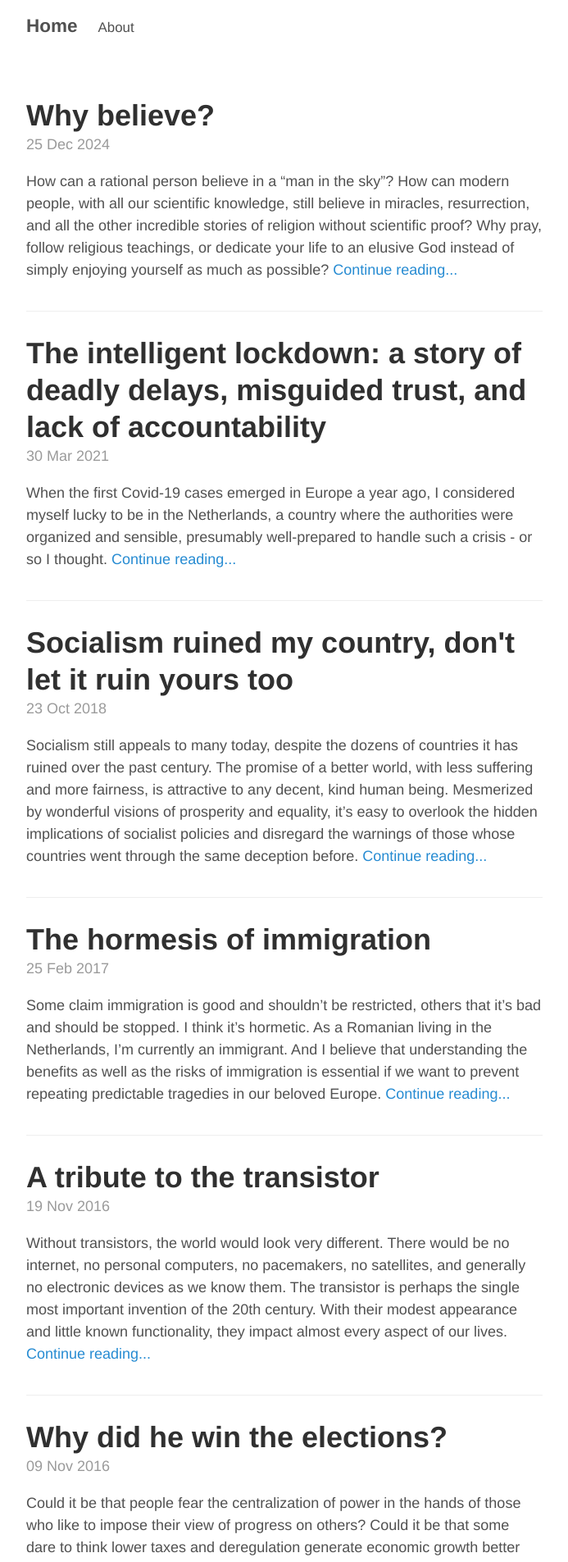
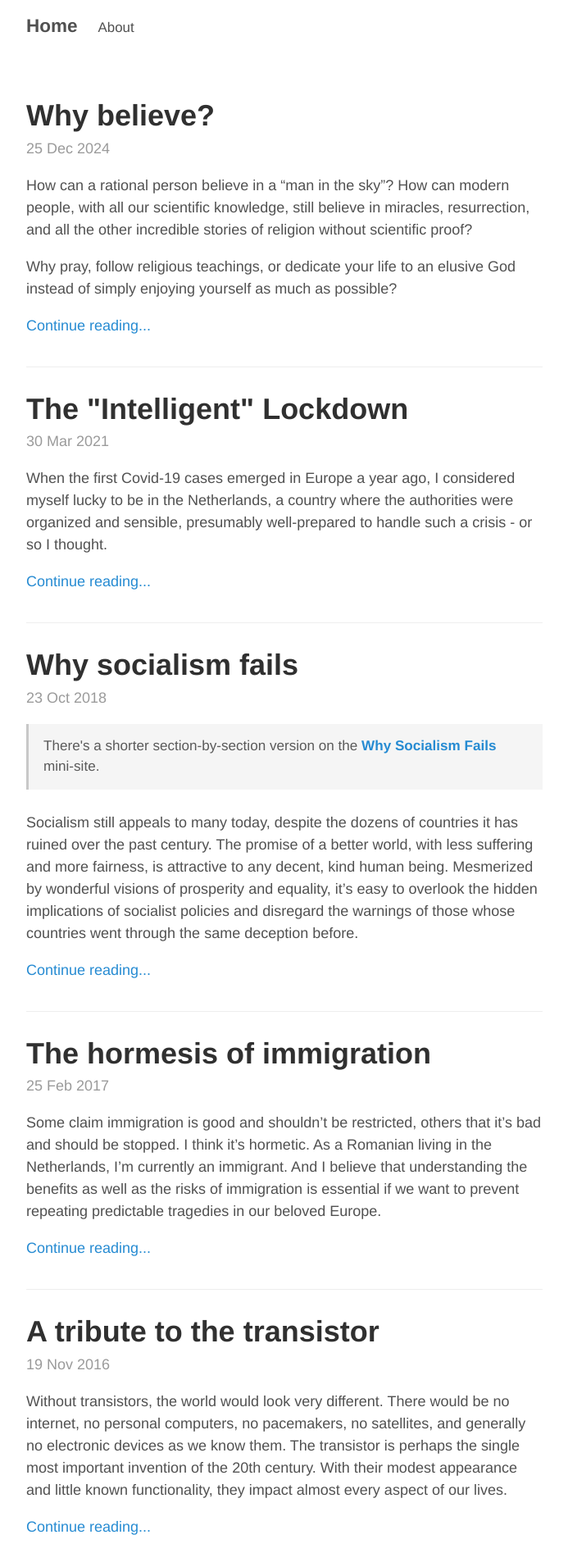
Before and after one commit to aoghina/aoghina.github.io, a Jekyll site: the page built from index.html, in a window 1280 px wide. Shown: the top 1905 px of the page at 82% size, without its empty margins (293-986 px from the left). Built offline with Jekyll 4.4.1, drawn with Linux system fonts in a browser that asks for light colours; the list of posts is cut into pages by our own code; some of the changed text lies outside the part shown.

Commit message:
Tweak titles

```diff
--- a/_layouts/post.html
+++ b/_layouts/post.html
@@ -4,6 +4,9 @@ layout: default
 
 <article class="post">
   <h1 class="post-title">{{ page.title }}</h1>
+  {% if page.subtitle %}
+  <p class="post-subtitle">{{ page.subtitle }}</p>
+  {% endif %}
   <time datetime="{{ page.date | date_to_xmlschema }}" class="post-date">{{ page.date | date_to_string }}</time>
   {{ content }}
 </article>
--- a/_posts/2018-10-23-socialism-ruined-my-country.md
+++ b/_posts/2018-10-23-socialism-ruined-my-country.md
@@ -1,9 +1,12 @@
 ---
 layout: post
-title: Socialism ruined my country, don't let it ruin yours too
+title: Why socialism fails
+subtitle: Socialism ruined my country, don't let it ruin yours too
 comments: True
 lang: en
 ---
+
+<p class="message">There's a shorter section-by-section version on the <a href="/why-socialism-fails/">Why Socialism Fails</a> mini-site.</p>
 
 Socialism still appeals to many today, despite the dozens of countries it has ruined over the past century. The promise of a better world, with less suffering and more fairness, is attractive to any decent, kind human being. Mesmerized by wonderful visions of prosperity and equality, it's easy to overlook the hidden implications of socialist policies and disregard the warnings of those whose countries went through the same deception before.
 
--- a/_sass/_message.scss
+++ b/_sass/_message.scss
@@ -4,8 +4,15 @@
 // or to a parent if there are multiple elements to show.
 
 .message {
-  margin-bottom: 1rem;
-  padding: 1rem;
-  color: #717171;
-  background-color: #f9f9f9;
+  margin-bottom: 1.5rem;
+  padding: 0.85rem 1rem;
+  color: #5a5a5a;
+  background-color: #f5f5f5;
+  border-left: 3px solid #c8c8c8;
+  font-size: 0.95rem;
+  line-height: 1.45;
 }
+
+.message a {
+  font-weight: 600;
+}
--- a/_sass/_posts.scss
+++ b/_sass/_posts.scss
@@ -19,10 +19,19 @@
   margin-top: 0;
 }
 
+.post-subtitle {
+  margin: -0.25rem 0 0.75rem;
+  font-size: 1.15rem;
+  font-weight: 400;
+  font-style: italic;
+  line-height: 1.35;
+  color: #6a6a6a;
+}
+
 // Meta data line below post title
 .post-date {
   display: block;
-  margin-top: -.5rem;
+  margin-top: -.25rem;
   margin-bottom: 1rem;
   color: #9a9a9a;
 }
@@ -65,3 +74,12 @@
     }
   }
 }
+
+
+.post-excerpt > :last-child {
+  margin-bottom: 0;
+}
+
+.post-more {
+  margin-top: 0.75rem;
+}
--- a/index.html
+++ b/index.html
@@ -14,7 +14,10 @@ title: Home
 
     <time datetime="{{ post.date | date_to_xmlschema }}" class="post-date">{{ post.date | date_to_string }}</time>
 
-    <p>{{ post.excerpt | remove: '<p>' | remove: '</p>' }}<a href="{{ post.url }}">{% if post.lang == 'ro' %}Citește mai departe{% else %}Continue reading{% endif %}...</a></p>
+    <div class="post-excerpt">
+      {{ post.excerpt }}
+      <p class="post-more"><a href="{{ post.url }}">{% if post.lang == 'ro' %}Citește mai departe{% else %}Continue reading{% endif %}...</a></p>
+    </div>
   </article>
   <hr>
   {% endfor %}
```
Also changed, not shown: _posts/2021-03-30-the-intelligent-lockdown.md (+2 -1 lines).
